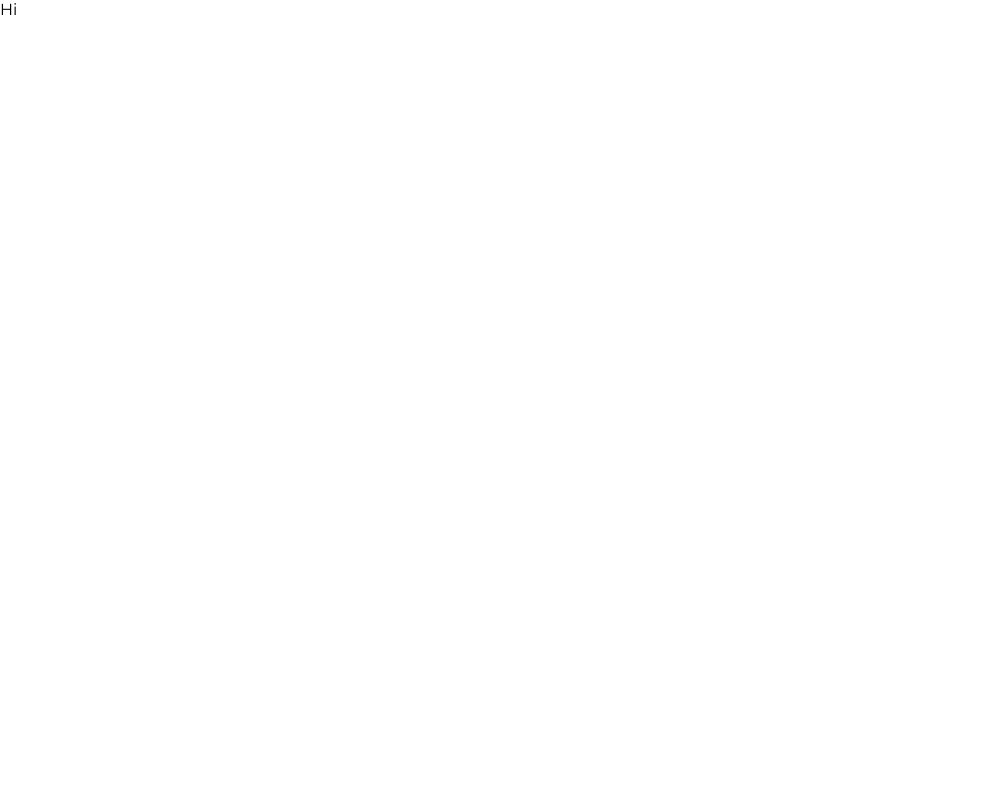
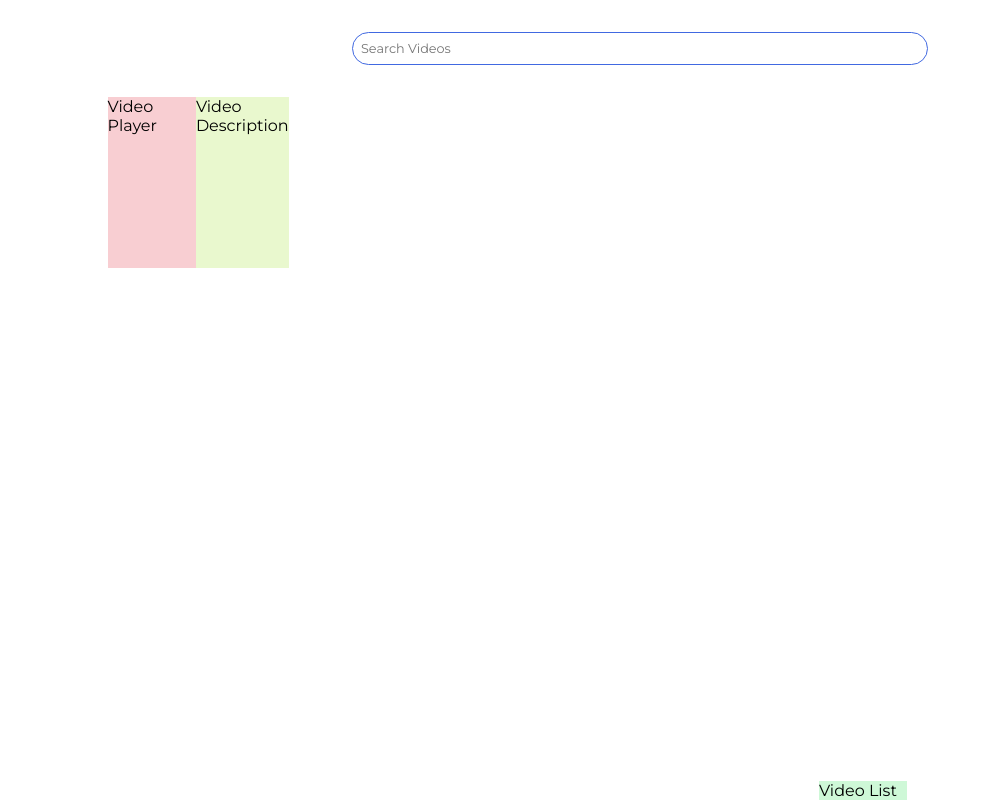
Before and after one commit to AnbarasanJ24/youtube-video-search, a React app: page / in a window 1280 px wide. Shown: the whole page, without its empty margins (0-990 px from the left). Built offline with nearby package versions, Linux system fonts and the light colour scheme.

Commit message:
Added Grid Layout

```diff
--- a/src/components/App.js
+++ b/src/components/App.js
@@ -1,10 +1,35 @@
 import React from 'react';
 import './scss/App.scss';
+import SearchBar from './SearchBar';
 
 class App extends React.Component {
 
+    onSearchSubmit(searchTerm) {
+        console.log(searchTerm)
+    }
+
     render() {
-        return (<div>Hi</div>)
+        return (
+            <div className="container">
+                <div className="container__main">
+                    <div className="container__search">
+                        <SearchBar onSearchSubmit={this.onSearchSubmit} />
+                    </div>
+                    <div className="container__video">
+                        <div className="container__videoPlayer">
+                            Video Player
+                        </div>
+                        <div className="container__description">
+                            Video Description
+                        </div>
+                        <div className="container__videoList">
+                            Video List
+                        </div>
+                    </div>
+                </div>
+
+            </div>
+        )
     }
 }
 
--- /dev/null
+++ b/src/components/SearchBar.js
@@ -0,0 +1,29 @@
+import React from 'react';
+import './SearchBar.scss'
+
+class SearchBar extends React.Component {
+
+    state = { term: '' }
+
+    onInputChange = (event) => {
+        this.setState({ term: event.target.value });
+        this.props.onSearchSubmit(event.target.value);
+    }
+
+    render() {
+        return (
+            <div className="search-container">
+                <input
+                    value={this.state.term}
+                    type="search"
+                    placeholder="Search Videos"
+                    name="videoSearch"
+                    onChange={this.onInputChange}
+                    id="videoSearch" />
+            </div>
+        )
+    }
+
+}
+
+export default SearchBar;
--- /dev/null
+++ b/src/components/SearchBar.scss
@@ -0,0 +1,11 @@
+@import "./scss/config";
+
+.search-container input {
+  width: 45vw;
+  padding: 0.5rem;
+  border-radius: 30px;
+  outline: none;
+  border: 1px solid royalblue;
+  font-size: 0.8rem;
+  font-family: $font-stack;
+}
--- a/src/components/scss/App.scss
+++ b/src/components/scss/App.scss
@@ -11,3 +11,46 @@ body {
   width: 100%;
   font-family: $font-stack;
 }
+
+.container {
+  display: grid;
+  grid-template-columns: repeat(12, 1fr);
+  gap: 10px;
+  min-height: 100vh;
+
+  &__main {
+    grid-column: 2/12;
+    display: grid;
+    grid-template-rows: auto 1fr;
+  }
+
+  &__search {
+    @include grid-center;
+    padding: 2rem 0;
+  }
+
+  &__video {
+    @include grid-rowColumn-layout(4, 12);
+  }
+
+  &__videoPlayer {
+    @include grid-rowColumn-span(1, 4, 1, 9);
+    // grid-row: 1/4;
+    // grid-column: 1/9;
+    background-color: rgba(225, 65, 78, 0.253);
+  }
+
+  &__description {
+    @include grid-rowColumn-span(4, 5, 1, 9);
+    // grid-row: 4/5;
+    // grid-column: 1/9;
+    background-color: rgba(169, 225, 65, 0.253);
+  }
+
+  &__videoList {
+    @include grid-rowColumn-span(1, -1, 9, 1);
+    // grid-row: 1/-1;
+    // grid-column: 9/-1;
+    background-color: rgba(65, 225, 100, 0.253);
+  }
+}
--- a/src/components/scss/_config.scss
+++ b/src/components/scss/_config.scss
@@ -1,3 +1,19 @@
 // Varibales, Mixin and Functions
 
 $font-stack: "Montserrat", sans-serif;
+
+@mixin grid-center {
+  display: grid;
+  place-items: center;
+}
+
+@mixin grid-rowColumn-layout($rows, $column) {
+  display: grid;
+  grid-template-columns: repeat($column, 1fr);
+  grid-template-rows: repeat($rows, 1fr);
+}
+
+@mixin grid-rowColumn-span($rowStart, $rowEnd, $columnStart, $columnEnd) {
+  grid-row: $rowStart/$rowEnd;
+  grid-column: $columnStart/$columnEnd;
+}
```
